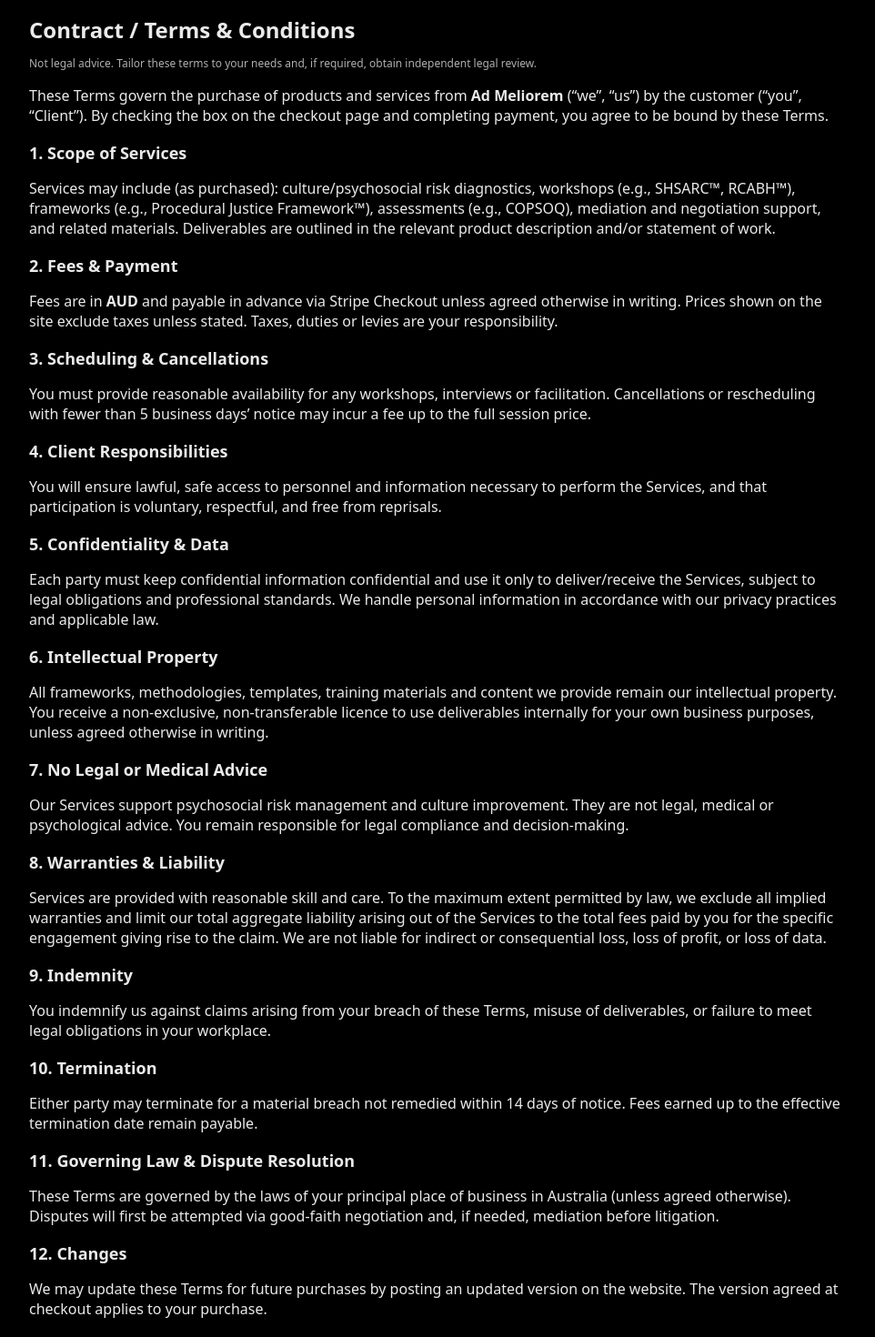
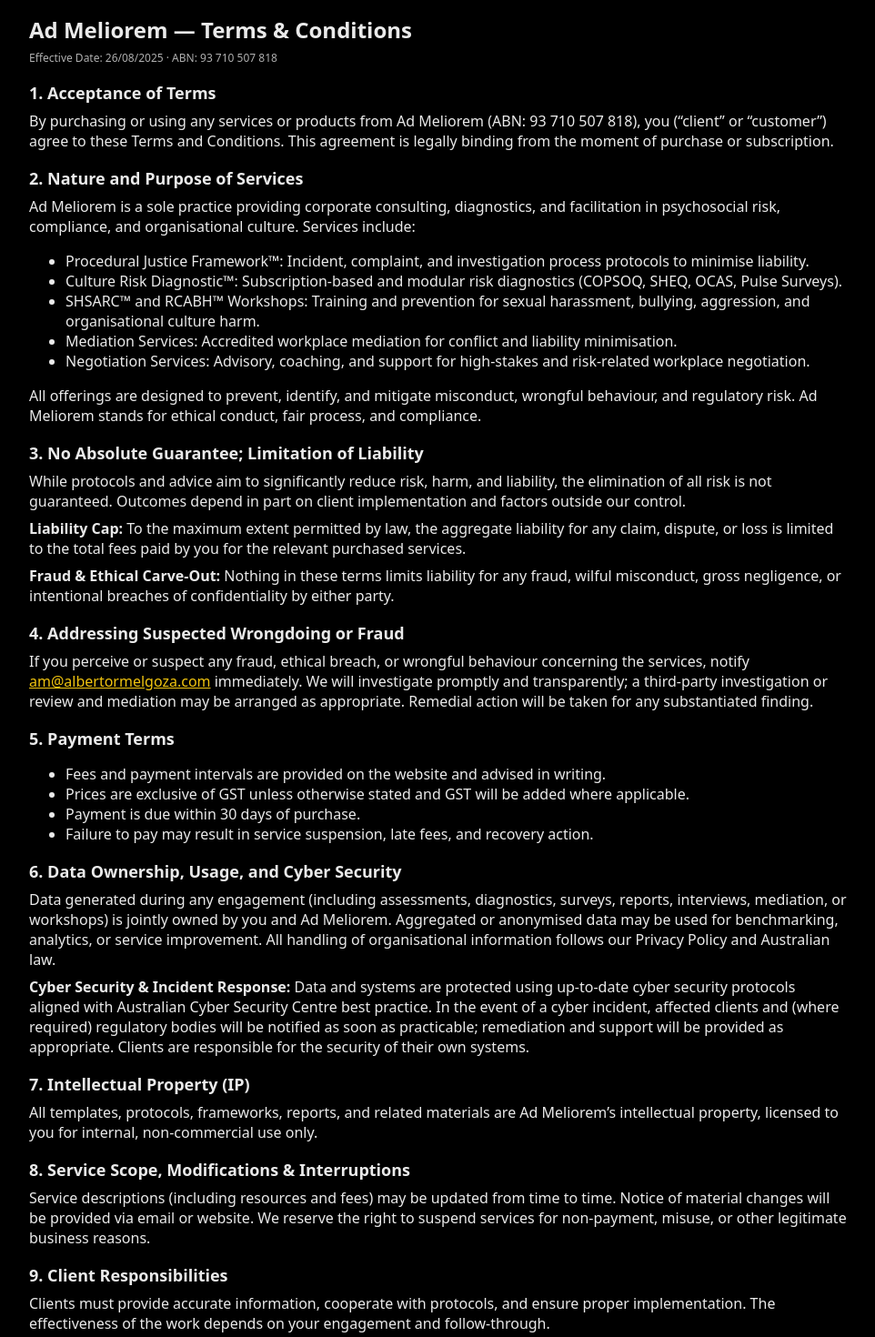
Before and after one commit to AlbertoRMelgoza/AdMeliorem, a Next.js app: page /terms in a window 1280 px wide. Shown: the part 80-1550 px from the top of the page at 91% size, without its empty margins (158-1120 px from the left). Built offline with nearby package versions, Linux system fonts and the light colour scheme.

Commit message:
Update page.tsx

```diff
--- a/app/terms/page.tsx
+++ b/app/terms/page.tsx
@@ -1,106 +1,152 @@
+// app/terms/page.tsx
 export const dynamic = "force-dynamic";
 
 export default function TermsPage() {
   const wrap: React.CSSProperties = { maxWidth: 900, margin: "0 auto", padding: "24px 16px" };
-  const h: React.CSSProperties = { margin: "18px 0 6px", fontSize: 18 };
-  const small: React.CSSProperties = { opacity: 0.75, fontSize: 12 };
+  const h1: React.CSSProperties = { margin: 0, fontSize: 24 };
+  const h2: React.CSSProperties = { margin: "18px 0 6px", fontSize: 18 };
+  const p:  React.CSSProperties = { margin: "8px 0" };
+  const small: React.CSSProperties = { opacity: 0.75, fontSize: 12, marginTop: 6 };
   const yellow: React.CSSProperties = { color: "#f1c40f", textDecoration: "underline" };
 
   return (
     <main style={wrap}>
-      <h1 style={{ margin: 0, fontSize: 24 }}>Contract / Terms & Conditions</h1>
-      <p style={small}>
-        Not legal advice. Tailor these terms to your needs and, if required, obtain independent legal review.
+      <h1 style={h1}>Ad Meliorem — Terms & Conditions</h1>
+      <p style={small}>Effective Date: 26/08/2025 · ABN: 93 710 507 818</p>
+
+      <h2 style={h2}>1. Acceptance of Terms</h2>
+      <p style={p}>
+        By purchasing or using any services or products from Ad Meliorem (ABN: 93 710 507 818), you (“client” or
+        “customer”) agree to these Terms and Conditions. This agreement is legally binding from the moment of purchase
+        or subscription.
       </p>
 
-      <p>
-        These Terms govern the purchase of products and services from <strong>Ad Meliorem</strong> (“we”, “us”) by the
-        customer (“you”, “Client”). By checking the box on the checkout page and completing payment, you agree to be
-        bound by these Terms.
+      <h2 style={h2}>2. Nature and Purpose of Services</h2>
+      <p style={p}>Ad Meliorem is a sole practice providing corporate consulting, diagnostics, and facilitation in psychosocial risk, compliance, and organisational culture. Services include:</p>
+      <ul>
+        <li>Procedural Justice Framework™: Incident, complaint, and investigation process protocols to minimise liability.</li>
+        <li>Culture Risk Diagnostic™: Subscription-based and modular risk diagnostics (COPSOQ, SHEQ, OCAS, Pulse Surveys).</li>
+        <li>SHSARC™ and RCABH™ Workshops: Training and prevention for sexual harassment, bullying, aggression, and organisational culture harm.</li>
+        <li>Mediation Services: Accredited workplace mediation for conflict and liability minimisation.</li>
+        <li>Negotiation Services: Advisory, coaching, and support for high-stakes and risk-related workplace negotiation.</li>
+      </ul>
+      <p style={p}>
+        All offerings are designed to prevent, identify, and mitigate misconduct, wrongful behaviour, and regulatory risk.
+        Ad Meliorem stands for ethical conduct, fair process, and compliance.
       </p>
 
-      <h2 style={h}>1. Scope of Services</h2>
-      <p>
-        Services may include (as purchased): culture/psychosocial risk diagnostics, workshops (e.g., SHSARC™, RCABH™),
-        frameworks (e.g., Procedural Justice Framework™), assessments (e.g., COPSOQ), mediation and negotiation support,
-        and related materials. Deliverables are outlined in the relevant product description and/or statement of work.
+      <h2 style={h2}>3. No Absolute Guarantee; Limitation of Liability</h2>
+      <p style={p}>
+        While protocols and advice aim to significantly reduce risk, harm, and liability, the elimination of all risk
+        is not guaranteed. Outcomes depend in part on client implementation and factors outside our control.
+      </p>
+      <p style={p}>
+        <strong>Liability Cap:</strong> To the maximum extent permitted by law, the aggregate liability for any claim,
+        dispute, or loss is limited to the total fees paid by you for the relevant purchased services.
+      </p>
+      <p style={p}>
+        <strong>Fraud & Ethical Carve-Out:</strong> Nothing in these terms limits liability for any fraud, wilful
+        misconduct, gross negligence, or intentional breaches of confidentiality by either party.
       </p>
 
-      <h2 style={h}>2. Fees & Payment</h2>
-      <p>
-        Fees are in <strong>AUD</strong> and payable in advance via Stripe Checkout unless agreed otherwise in writing.
-        Prices shown on the site exclude taxes unless stated. Taxes, duties or levies are your responsibility.
+      <h2 style={h2}>4. Addressing Suspected Wrongdoing or Fraud</h2>
+      <p style={p}>
+        If you perceive or suspect any fraud, ethical breach, or wrongful behaviour concerning the services, notify
+        <a href="mailto:am@albertormelgoza.com" style={yellow}> am@albertormelgoza.com</a> immediately.
+        We will investigate promptly and transparently; a third-party investigation or review and mediation may be
+        arranged as appropriate. Remedial action will be taken for any substantiated finding.
       </p>
 
-      <h2 style={h}>3. Scheduling & Cancellations</h2>
-      <p>
-        You must provide reasonable availability for any workshops, interviews or facilitation. Cancellations or
-        rescheduling with fewer than 5 business days’ notice may incur a fee up to the full session price.
+      <h2 style={h2}>5. Payment Terms</h2>
+      <ul>
+        <li>Fees and payment intervals are provided on the website and advised in writing.</li>
+        <li>Prices are exclusive of GST unless otherwise stated and GST will be added where applicable.</li>
+        <li>Payment is due within 30 days of purchase.</li>
+        <li>Failure to pay may result in service suspension, late fees, and recovery action.</li>
+      </ul>
+
+      <h2 style={h2}>6. Data Ownership, Usage, and Cyber Security</h2>
+      <p style={p}>
+        Data generated during any engagement (including assessments, diagnostics, surveys, reports, interviews, mediation,
+        or workshops) is jointly owned by you and Ad Meliorem. Aggregated or anonymised data may be used for benchmarking,
+        analytics, or service improvement. All handling of organisational information follows our Privacy Policy and
+        Australian law.
+      </p>
+      <p style={p}>
+        <strong>Cyber Security & Incident Response:</strong> Data and systems are protected using up-to-date cyber security
+        protocols aligned with Australian Cyber Security Centre best practice. In the event of a cyber incident, affected
+        clients and (where required) regulatory bodies will be notified as soon as practicable; remediation and support will
+        be provided as appropriate. Clients are responsible for the security of their own systems.
       </p>
 
-      <h2 style={h}>4. Client Responsibilities</h2>
-      <p>
-        You will ensure lawful, safe access to personnel and information necessary to perform the Services, and that
-        participation is voluntary, respectful, and free from reprisals.
+      <h2 style={h2}>7. Intellectual Property (IP)</h2>
+      <p style={p}>
+        All templates, protocols, frameworks, reports, and related materials are Ad Meliorem’s intellectual property,
+        licensed to you for internal, non-commercial use only.
       </p>
 
-      <h2 style={h}>5. Confidentiality & Data</h2>
-      <p>
-        Each party must keep confidential information confidential and use it only to deliver/receive the Services,
-        subject to legal obligations and professional standards. We handle personal information in accordance with our
-        privacy practices and applicable law.
+      <h2 style={h2}>8. Service Scope, Modifications & Interruptions</h2>
+      <p style={p}>
+        Service descriptions (including resources and fees) may be updated from time to time. Notice of material changes
+        will be provided via email or website. We reserve the right to suspend services for non-payment, misuse, or other
+        legitimate business reasons.
       </p>
 
-      <h2 style={h}>6. Intellectual Property</h2>
-      <p>
-        All frameworks, methodologies, templates, training materials and content we provide remain our intellectual
-        property. You receive a non-exclusive, non-transferable licence to use deliverables internally for your own
-        business purposes, unless agreed otherwise in writing.
+      <h2 style={h2}>9. Client Responsibilities</h2>
+      <p style={p}>
+        Clients must provide accurate information, cooperate with protocols, and ensure proper implementation. The
+        effectiveness of the work depends on your engagement and follow-through.
       </p>
 
-      <h2 style={h}>7. No Legal or Medical Advice</h2>
-      <p>
-        Our Services support psychosocial risk management and culture improvement. They are not legal, medical or
-        psychological advice. You remain responsible for legal compliance and decision-making.
+      <h2 style={h2}>10. Term, Termination & Refunds</h2>
+      <p style={p}>
+        Subscriptions auto-renew unless cancelled at least 30 days prior. Refunds are available only for non-delivery,
+        proven gross negligence, or breach of contract. Either party may terminate this agreement for breach (following
+        notice and a reasonable remedy period).
       </p>
 
-      <h2 style={h}>8. Warranties & Liability</h2>
-      <p>
-        Services are provided with reasonable skill and care. To the maximum extent permitted by law, we exclude all
-        implied warranties and limit our total aggregate liability arising out of the Services to the total fees paid by
-        you for the specific engagement giving rise to the claim. We are not liable for indirect or consequential loss,
-        loss of profit, or loss of data.
+      <h2 style={h2}>11. Privacy</h2>
+      <p style={p}>
+        <strong>No Identifiable Information:</strong> Ad Meliorem does not collect or store names, contact details, phone
+        numbers, or other personal identifiers of individuals during psychosocial risk assessments and diagnostics. In
+        workshops, personal identifiers may be requested for the purpose of building value in the session; names will not
+        be stored or collected for any other purpose.
+      </p>
+      <p style={p}>
+        All data provided should be de-identified and non-attributable. If any personal information is inadvertently
+        provided, it will be deleted or de-identified immediately in accordance with the Privacy Act 1988 (Cth) and the
+        Australian Privacy Principles.
+      </p>
+      <p style={p}>
+        For general business engagement (e.g., contacting Ad Meliorem), personal information voluntarily submitted will be
+        securely stored, never sold, and only disclosed as required by law or with explicit client consent. For privacy
+        enquiries, contact <a href="mailto:am@albertormelgoza.com" style={yellow}>am@albertormelgoza.com</a>.
       </p>
 
-      <h2 style={h}>9. Indemnity</h2>
-      <p>
-        You indemnify us against claims arising from your breach of these Terms, misuse of deliverables, or failure to
-        meet legal obligations in your workplace.
+      <h2 style={h2}>12. Governing Law, Jurisdiction, and International Clients</h2>
+      <p style={p}>
+        These Terms are governed by the laws of Queensland, Australia. Disputes will be resolved by negotiation, mediation,
+        or the courts of Queensland (non-exclusive jurisdiction). International clients are also bound by these terms unless
+        otherwise agreed in writing and are responsible for compliance with local laws.
       </p>
 
-      <h2 style={h}>10. Termination</h2>
-      <p>
-        Either party may terminate for a material breach not remedied within 14 days of notice. Fees earned up to the
-        effective termination date remain payable.
+      <h2 style={h2}>13. Dispute Resolution</h2>
+      <p style={p}>
+        Disputes will first be addressed through good-faith negotiation and mediation. If unresolved, the courts of
+        Queensland will decide the matter unless alternative arbitration is mutually agreed.
       </p>
 
-      <h2 style={h}>11. Governing Law & Dispute Resolution</h2>
-      <p>
-        These Terms are governed by the laws of your principal place of business in Australia (unless agreed otherwise).
-        Disputes will first be attempted via good-faith negotiation and, if needed, mediation before litigation.
+      <h2 style={h2}>14. Contact Information</h2>
+      <p style={p}>
+        For questions, concerns, or complaints about these terms or privacy, contact
+        <a href="mailto:am@albertormelgoza.com" style={yellow}> am@albertormelgoza.com</a>.
       </p>
 
-      <h2 style={h}>12. Changes</h2>
-      <p>
-        We may update these Terms for future purchases by posting an updated version on the website. The version agreed
-        at checkout applies to your purchase.
+      <p style={{ ...p, marginTop: 14 }}>
+        By accepting these terms and making a purchase, you confirm understanding and acceptance of all rights,
+        responsibilities, and limitations set out above.
       </p>
-
-      <h2 style={h}>13. Acceptance</h2>
-      <p>
-        By ticking “I agree to the contract / terms & conditions” on the checkout page and submitting payment, you enter
-        a binding agreement incorporating these Terms and the selected product descriptions.
-      </p>
+      <p style={small}>(To be reviewed and advised by a lawyer/law firm.)</p>
 
       <p style={{ marginTop: 24 }}>
         <a href="/checkout" style={yellow}>Back to Checkout</a>
```
